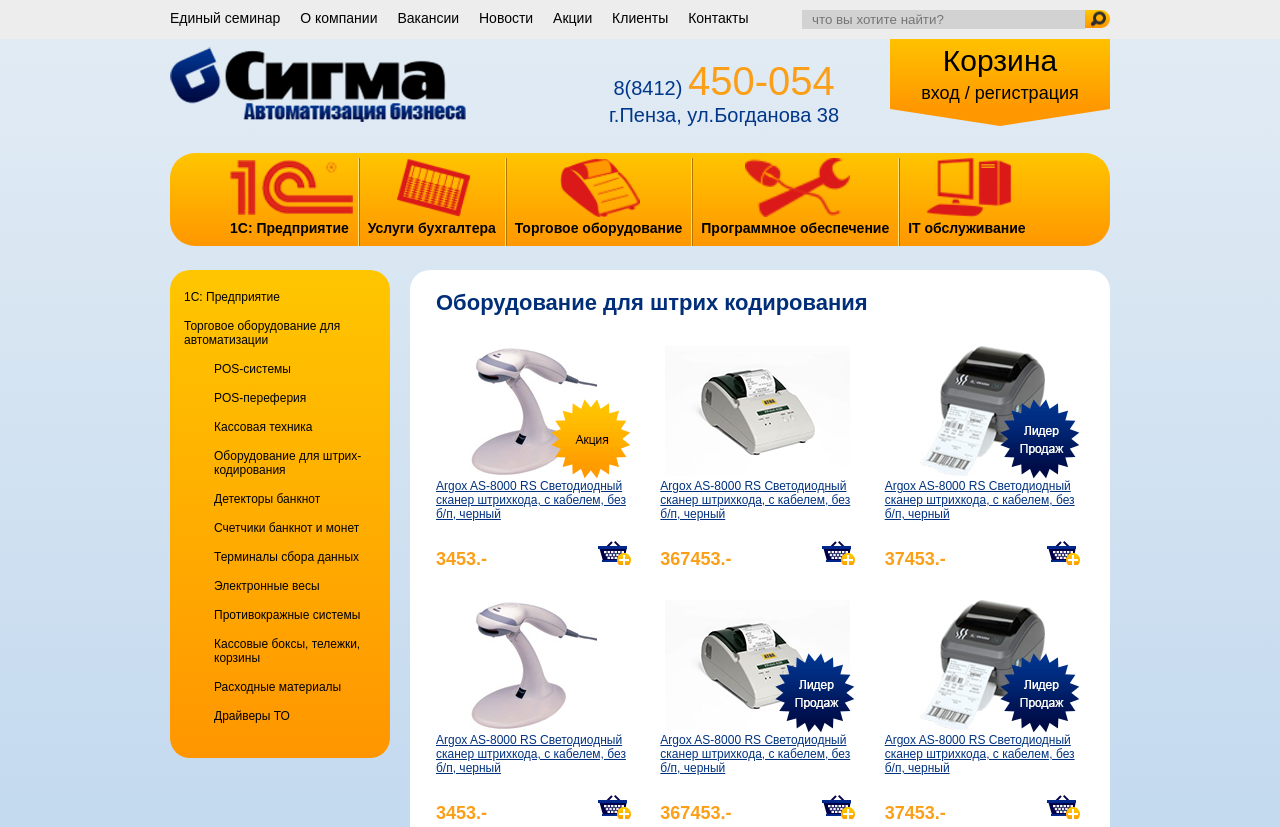
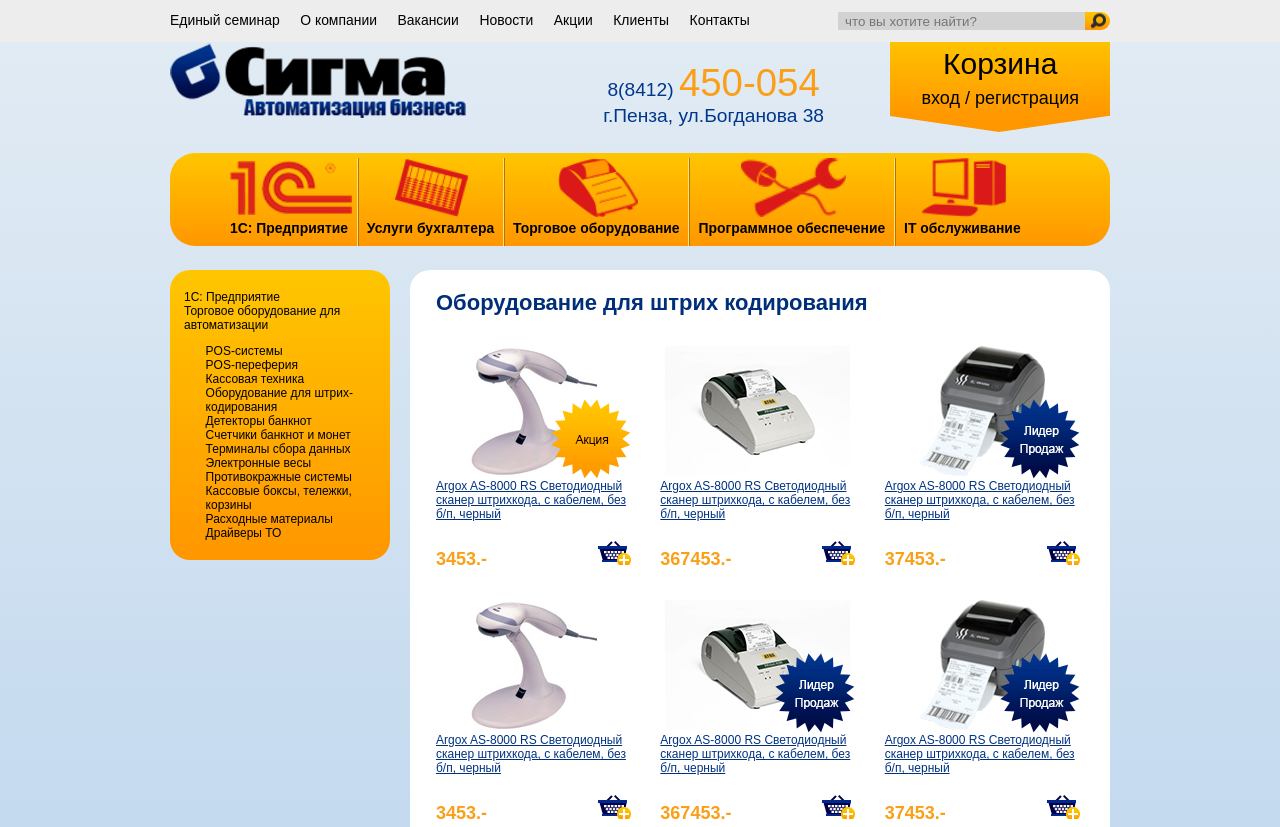
Before and after one commit to grachpower/SigmaSite, a website: page src/index.html in a window 1280 px wide. Shown: the top 827 px of the page. Drawn offline with Linux system fonts and the light colour scheme.

Commit message:
top panel & header on refactored with em

```diff
--- a/src/css/components/basket.scss
+++ b/src/css/components/basket.scss
@@ -1,33 +1,33 @@
 .basket {
   position: relative;
-  width: 220px;
+  width: 18.3em;
   background: linear-gradient(to bottom, #ffc200, #ff9700);
   text-align: center;
 
   &:after {
     position: absolute;
-    bottom: -17px;
+    bottom: -1.3em;
     content: "";
     display: block;
     width: 0;
     height: 0;
     border-style: solid;
-    border-width: 17px 110px 0 110px;
+    border-width: 1.4em 9.16em 0 9.16em;
     border-color: transparent;
     border-top-color: #ff9700;
   }
 }
 
 .basket__caption {
-  margin-top: 5px;
+  margin-top: .4em;
 }
 
 .basket__link {
-  font-size: 30px;
+  font-size: 2.5em;
 }
 
 .auth {
-  font-size: 18px;
-  margin-top: 5px;
-  margin-bottom: 5px;
+  font-size: 1.5em;
+  margin-top: .4em;
+  margin-bottom: .4em;
 }
--- a/src/css/components/contacts.scss
+++ b/src/css/components/contacts.scss
@@ -1,6 +1,6 @@
 .contacts {
   text-align: center;
-  font-size: 20px;
+  font-size: 1.6em;
   color: #00378a;
 }
 
@@ -10,5 +10,5 @@
 
 .phone-large {
   color: #fb9f18;
-  font-size: 40px;
+  font-size: 2em;
 }
--- a/src/css/components/menu.scss
+++ b/src/css/components/menu.scss
@@ -1,16 +1,47 @@
 .menu {
-  font-size: 14px;
-}
-
-.menu__link {
-  margin-right: 16px;
+  font-size: 1.16em;
 }
 
 .submenu {
-  margin-left: 30px;
-  margin-top: 15px;
+  margin-left: 1.8em;
+  margin-top: 1em;
 }
 
 .menu__item {
-  margin-bottom: 15px;
+  margin-right: 1.2em;
+  display: inline-block;
+
+  &:last-of-type {
+    margin-right: 0;
+  }
 }
+
+.menu__button {
+  text-indent: -9999px;
+  display: none;
+}
+
+.hamburger {
+  position: relative;
+  width: 1.5em;
+  height: 1.5em;
+  border-color: #000;
+  border-top: .3em solid #000;
+  border-bottom: .3em solid #000;
+
+  &:after {
+    content: "";
+    position: absolute;
+    width: 100%;
+    display: block;
+    border-color: inherit;
+    border-top-width: .3em;
+    border-top-style: solid;
+    top: 50%;
+    transform: translate(0, -50%);
+  }
+
+  &:hover {
+    border-color: #f00;
+  }
+}
--- a/src/css/components/search.scss
+++ b/src/css/components/search.scss
@@ -6,8 +6,10 @@
   background-color: #d2d2d2;
   outline: none;
   border: 0;
-  padding: 2px 5px 2px 10px;
-  width: 268px;
+  padding-left: .5em;
+  padding-right: 1em;
+  width: 17em;
+  height: 18px;
   float: left;
 }
 
--- a/src/css/layout/header.scss
+++ b/src/css/layout/header.scss
@@ -1,15 +1,14 @@
 .header__logo {
-  margin-top: 8px;
+  margin-top: .8px;
   float: left;
 }
 
 .header__contacts {
   float: left;
-  margin-left: 143px;
-  margin-top: 20px;
+  margin-left: 7.15em;
+  margin-top: 1em;
 }
 
 .header__basket {
   float: right;
-  margin-left: 44px;
 }
--- a/src/css/layout/main-container.scss
+++ b/src/css/layout/main-container.scss
@@ -1,5 +1,6 @@
 .main-container {
   margin: 0 auto;
-  width: 940px;
-  padding: 0 10px;
+  min-width: 300px;
+  max-width: 940px;
+  padding: 0 .9em;
 }
--- a/src/css/layout/page.scss
+++ b/src/css/layout/page.scss
@@ -1,8 +1,6 @@
 .page {
-  background: linear-gradient(to top, #a4c7ea, #e3ecf4);
   box-sizing: border-box;
-  padding-bottom: 230px;
+  padding-bottom: 19.2em;
   min-height: 100vh;
   position: relative;
-  min-width: 960px;
 }
--- a/src/css/layout/top-panel.scss
+++ b/src/css/layout/top-panel.scss
@@ -1,10 +1,9 @@
 .top-panel {
   background-color: #ededed;
-  padding-top: 10px;
-  padding-bottom: 10px;
+  padding-top: 1em;
+  padding-bottom: 1em;
 }
 
 .top-panel__menu {
   float: left;
-  vertical-align: middle;
 }
--- a/src/css/style.scss
+++ b/src/css/style.scss
@@ -6,6 +6,7 @@
 body {
   font-family: arial, helvetica, sans-serif;
   font-size: 12px;
+  background: linear-gradient(to top, #a4c7ea, #e3ecf4);
 }
 
 @import 'settings.scss';
--- a/src/index.html
+++ b/src/index.html
@@ -10,13 +10,30 @@
       <div class="top-panel">
       	<div class="main-container clearfix">
       		<nav class="menu top-panel__menu">
-  				<a class="menu__link" href="#">Единый семинар</a>
-  				<a class="menu__link" href="#">О компании</a>
-  				<a class="menu__link" href="#">Вакансии</a>
-  				<a class="menu__link" href="#">Новости</a>
-  				<a class="menu__link" href="#">Акции</a>
-  				<a class="menu__link" href="#">Клиенты</a>
-  				<a class="menu__link" href="#">Контакты</a>
+            <button type="button" class="menu__button hamburger">Меню</button>
+            <ul class="menu__list">
+              <li class="menu__item top-panel__menu__item">
+                <a href="#" class="menu__link">Единый семинар</a>
+              </li>
+              <li class="menu__item top-panel__menu__item">
+                <a href="#" class="menu__link">О компании</a>
+              </li>
+              <li class="menu__item top-panel__menu__item">
+                <a href="#" class="menu__link">Вакансии</a>
+              </li>
+              <li class="menu__item top-panel__menu__item">
+                <a href="#" class="menu__link">Новости</a>
+              </li>
+              <li class="menu__item top-panel__menu__item">
+                <a href="#" class="menu__link">Акции</a>
+              </li>
+              <li class="menu__item top-panel__menu__item">
+                <a href="#" class="menu__link">Клиенты</a>
+              </li>
+              <li class="menu__item top-panel__menu__item">
+                <a href="#" class="menu__link">Контакты</a>
+              </li>
+            </ul>
       		</nav>
   	    	<form class="search clearfix">
   	    		<input class="search__field" type="text" name="field" placeholder="что вы хотите найти?">
@@ -35,7 +52,7 @@
         	</div>
         	<div class="contacts header__contacts">
             <a href="tel:+78412450054" class="phone">
-              <span>8(8412)</span>
+              8(8412)
               <span class="phone-large">450-054</span>
             </a>
             <div class="address">
```
Also changed, not shown: src/css/style.css.
